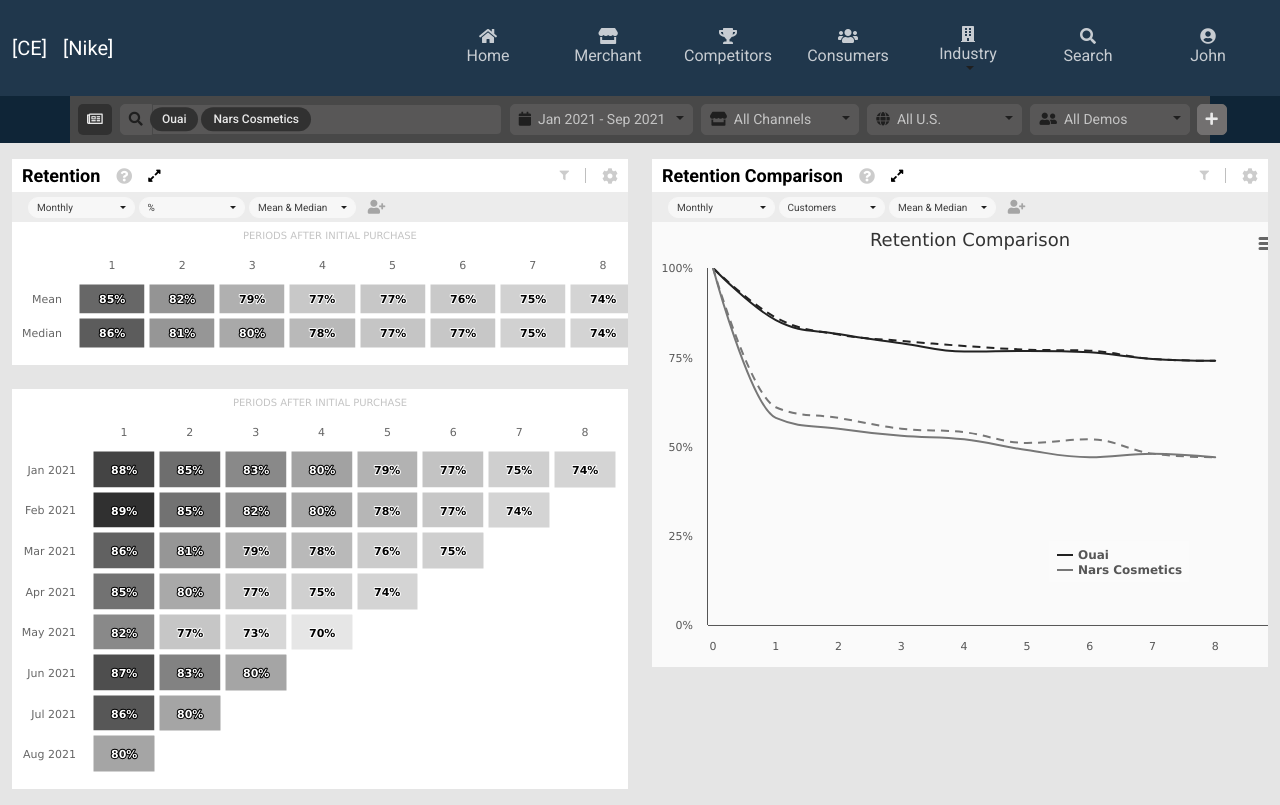
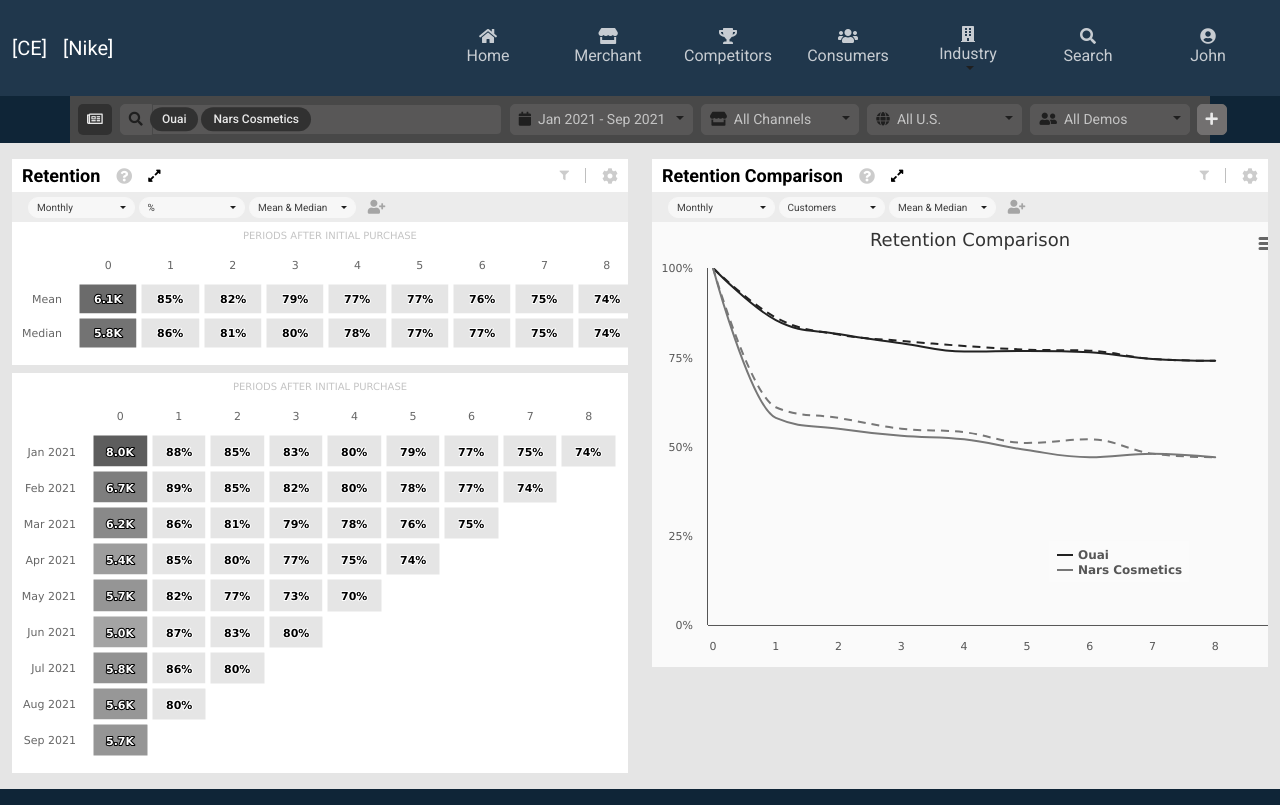
Before and after one commit to javlc/ce-fe-nxt-bootstrap, a Next.js app: page /dashboard in a window 1280 px wide. Built offline with nearby package versions, Linux system fonts and the light colour scheme.

Commit message:
Customize the Retention grid tooltips on both tables.

```diff
--- a/next.config.js
+++ b/next.config.js
@@ -5,7 +5,7 @@
 const debug = process.env.NODE_ENV !== "production";
 
 module.exports = {
-  basePath: "/ce-fe-nxt-bootstrap",
+  basePath: !debug ? "/ce-fe-nxt-bootstrap" : "",
   assetPrefix: !debug ? "/ce-fe-nxt-bootstrap/" : "",
   // trailingSlash: true,
   exportPathMap: async function (
--- a/src/components/ce-retention-grid.js
+++ b/src/components/ce-retention-grid.js
@@ -58,11 +58,70 @@
       [1, "#222222"],
     ],
   },
-  // tooltip: {},
+  tooltip: {
+    headerFormat: "",
+    pointFormatter: function () {
+      let periodStr = this.x === 1 ? " period" : " periods";
+      return (
+        "<span style='font-size:10px;'>" +
+        this.series.chart.yAxis[0].categories[this.y] +
+        "</span><br /><span style='font-size: 10px;'>After " +
+        this.x +
+        periodStr +
+        "</span><br /><strong style='font-size:10px;'>" +
+        this.options.value +
+        "%</strong>"
+      );
+    },
+  },
   /* plotOptions: {
     dataLabels: { enabled: true, format: "{point[2]} %" },
   }, */
   series: [
+    {
+      name: "Total",
+      borderWidth: 5,
+      borderColor: "white",
+      data: [
+        [0, 0, 6065],
+        [0, 1, 5781],
+      ],
+      dataLabels: {
+        enabled: true,
+        formatter: function () {
+          // console.log(this);
+          if (this.point.options.value > 1000000) {
+            return (
+              Highcharts.numberFormat(this.point.options.value / 1000000, 1) +
+              "M"
+            );
+          } else if (this.point.options.value > 1000) {
+            return (
+              Highcharts.numberFormat(this.point.options.value / 1000, 1) + "K"
+            );
+          } else {
+            return this.point.options.value;
+          }
+        },
+      },
+      tooltip: {
+        pointFormatter: function () {
+          // console.log(this);
+          return (
+            '<span style="font-size:10px;">' +
+            this.series.chart.yAxis[0].categories[this.y] +
+            "</span>" +
+            "<br /><span style='font-size:10px;'>Cohort " +
+            this.series.name +
+            "</span>" +
+            "<br />" +
+            "<strong style='font-size:10px;'>" +
+            this.options.value +
+            "</strong>"
+          );
+        },
+      },
+    },
     {
       name: "",
       borderWidth: 5,
@@ -120,6 +179,11 @@
     align: "right",
     layout: "vertical",
   },
+  /* plotOptions: {
+    series: {
+      pointWidth: 20,
+    },
+  }, */
   xAxis: {
     categories: ["0", "1", "2", "3", "4", "5", "6", "7", "8"],
     visible: true,
@@ -154,8 +218,85 @@
       [1, "#222222"],
     ],
   },
-  // tooltip: {},
+  tooltip: {
+    backgroundColor: "rgba(255,255,255,0.9)",
+    borderColor: "#aaa",
+    shadow: false,
+    headerFormat: "",
+    pointFormatter: function () {
+      // console.log(this);
+      // return this.series.chart.yAxis[0].categories[this.y];
+      let periodStr = this.x === 1 ? " period" : " periods";
+      return (
+        "<span style='font-size:10px;'>" +
+        this.series.chart.yAxis[0].categories[this.y] +
+        "</span><br /><span style='font-size: 10px;'>After " +
+        this.x +
+        periodStr +
+        "</span><br /><strong style='font-size:10px;'>" +
+        this.options.value +
+        "%</strong>"
+      );
+    },
+    pointFormat:
+      "<strong style='font-size:10px;'>{point.series.name}</strong><br><span style='font-size: 10px;'>{point.series.chart.yAxis[0].categories[point.options.y]} {point.options.x}</span><br><strong style='font-size:14px;'>{point.options.value} %</strong>",
+    shared: false,
+  },
   series: [
+    {
+      name: "Total",
+      borderWidth: 5,
+      borderColor: "white",
+      data: [
+        [0, 0, 8021],
+        [0, 1, 6738],
+        [0, 2, 6226],
+        [0, 3, 5351],
+        [0, 4, 5722],
+        [0, 5, 5007],
+        [0, 6, 5840],
+        [0, 7, 5617],
+        [0, 8, 5717],
+      ],
+      dataLabels: {
+        enabled: true,
+        formatter: function () {
+          // console.log(this);
+          if (this.point.options.value > 1000000) {
+            return (
+              Highcharts.numberFormat(this.point.options.value / 1000000, 1) +
+              "M"
+            );
+          } else if (this.point.options.value > 1000) {
+            return (
+              Highcharts.numberFormat(this.point.options.value / 1000, 1) + "K"
+            );
+          } else {
+            return this.point.options.value;
+          }
+        },
+      },
+      tooltip: {
+        style: {
+          fontSize: 10,
+        },
+        pointFormatter: function () {
+          // console.log(this);
+          return (
+            '<span style="font-size:10px;">' +
+            this.series.chart.yAxis[0].categories[this.y] +
+            "</span>" +
+            "<br /><span style='font-size:10px;'>Cohort " +
+            this.series.name +
+            "</span>" +
+            "<br />" +
+            "<strong style='font-size:10px;'>" +
+            this.options.value +
+            "</strong>"
+          );
+        },
+      },
+    },
     {
       name: "",
       borderWidth: 5,
@@ -232,13 +373,20 @@
         options={options}
         {...props}
       ></HighchartsReact>
-      <br />
+      <div className="separator"></div>
       <HighchartsReact
         constructorType={"mapChart"}
         highcharts={Highcharts}
         options={options2}
         {...props}
       ></HighchartsReact>
+      <style type="text/css">
+        {`
+        .separator {
+          height: 0.5em;
+        }
+        `}
+      </style>
     </>
   );
 };
```
